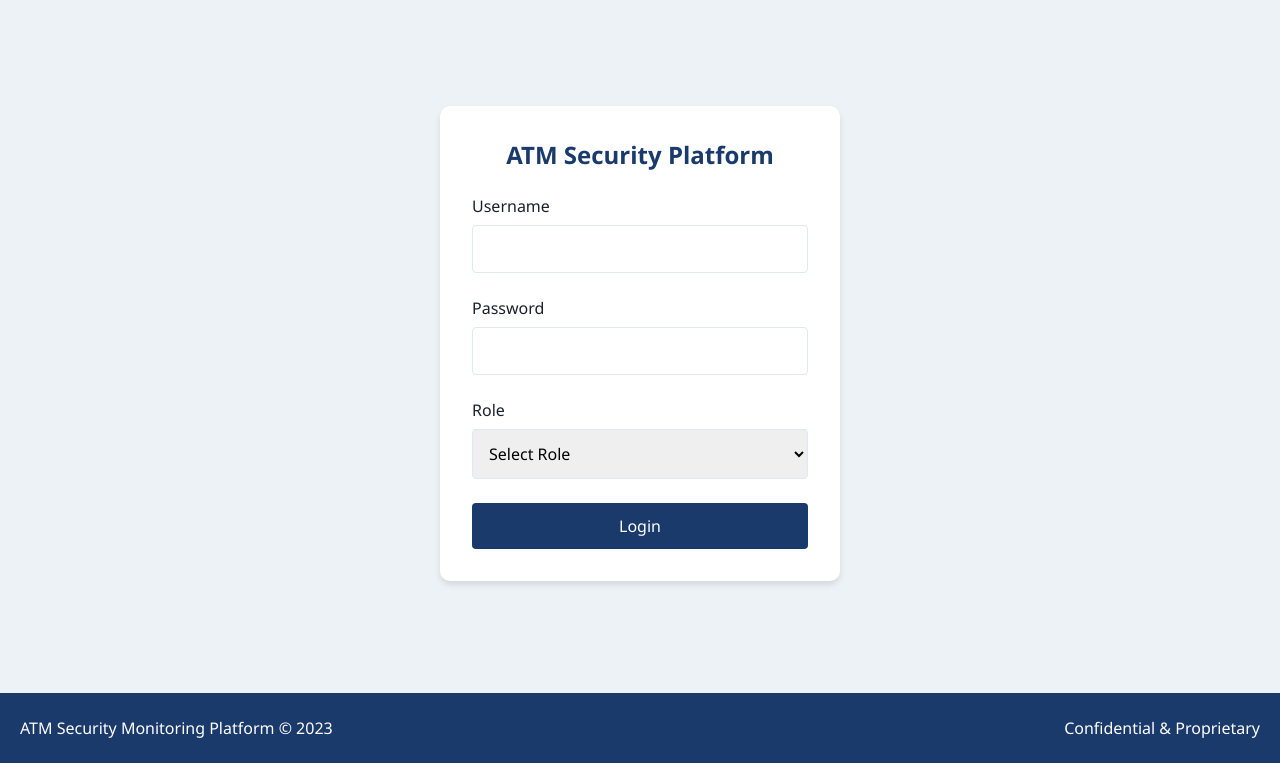
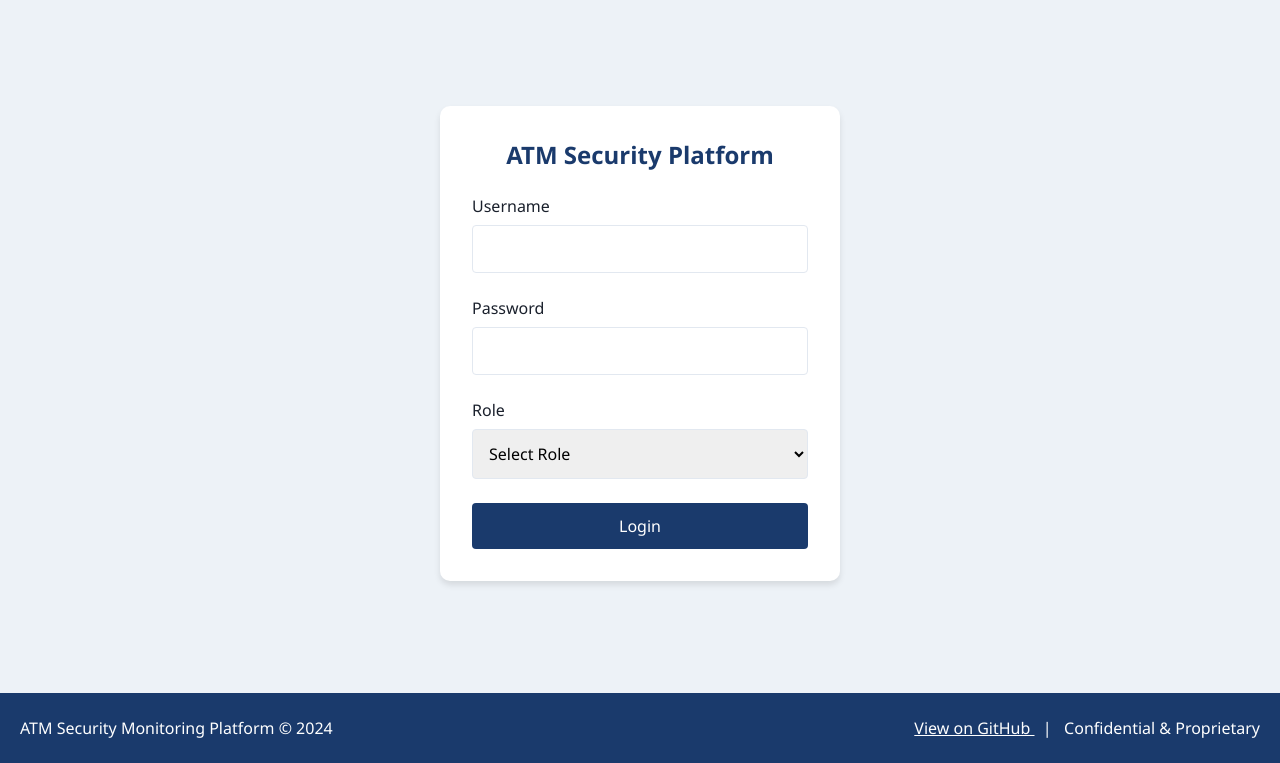
Before and after one commit to amh21-Ha/amh21-Ha.github.io, a plain HTML site: page index.html in a window 1280 px wide. Shown: the part 77-840 px from the top of the page. Drawn offline with nearby package versions, Linux system fonts and the light colour scheme.

Commit message:
Update footer year and add GitHub link

```diff
--- a/index.html
+++ b/index.html
@@ -661,12 +661,21 @@
     </main>
 
     <!-- Footer -->
-    <footer>
-        <div class="container footer-content">
-            <div>ATM Security Monitoring Platform &copy; 2023</div>
-            <div>Confidential & Proprietary</div>
+    <!-- Footer -->
+<footer>
+    <div class="container footer-content">
+        <div>ATM Security Monitoring Platform &copy; 2024</div>
+        <div>
+            <a href="https://github.com/amh21-Ha/amh21-Ha.github.io"
+               target="_blank"
+               style="color: white; text-decoration: underline;">
+               View on GitHub
+            </a>
+            &nbsp; | &nbsp;
+            Confidential & Proprietary
         </div>
-    </footer>
+    </div>
+</footer>
 
     <script>
         // Application state
```
